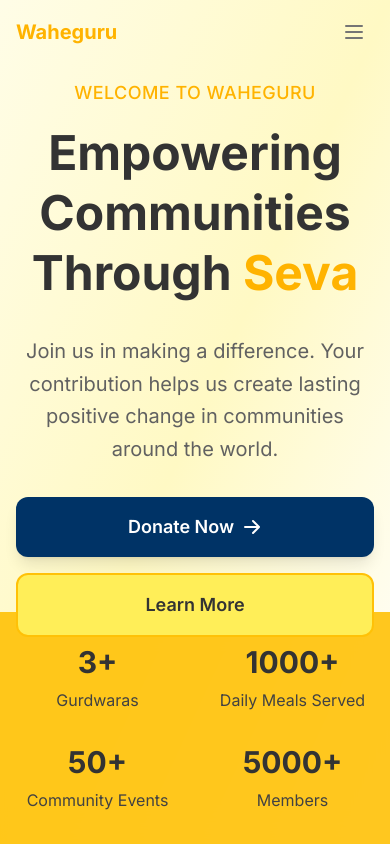
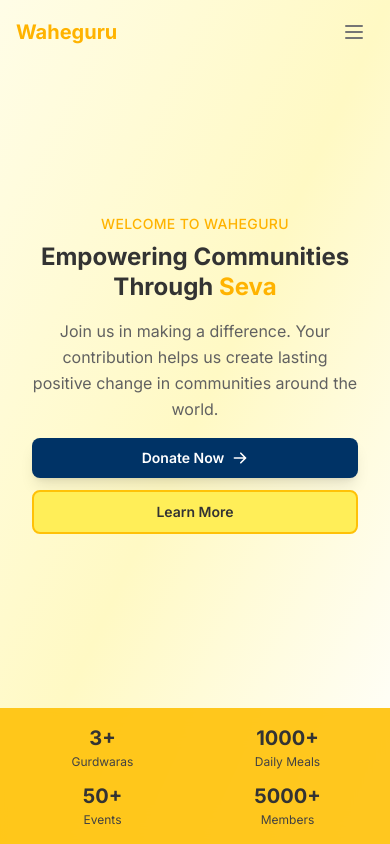
Before and after one commit to Red-Hibbert-Group/Waheguru, a Next.js app: page / in a window 390 px wide. Shown: the top 844 px of the page. Built offline with nearby package versions, Linux system fonts and the light colour scheme.

Commit message:
updated responsive

```diff
--- a/src/components/Hero.tsx
+++ b/src/components/Hero.tsx
@@ -22,48 +22,49 @@ export default function Hero() {
 				/>
 			</div>
 
-			<div className="max-w-7xl mx-auto px-4 sm:px-6 lg:px-8 relative z-10">
-				<div className="grid lg:grid-cols-2 gap-12 items-center">
+			<div className="max-w-7xl mx-auto w-full px-4 sm:px-6 lg:px-8 relative z-10">
+				<div className="grid lg:grid-cols-2 gap-8 lg:gap-12 items-center">
 					{/* Content */}
 					<motion.div
 						initial={{ opacity: 0, y: 20 }}
 						animate={{ opacity: 1, y: 0 }}
 						transition={{ duration: 0.8, ease: "easeOut" }}
-						className="text-center lg:text-left space-y-8 pb-32 sm:pb-0"
+						className="text-center lg:text-left space-y-4 sm:space-y-6 pb-32 sm:pb-40 lg:pb-0 mt-8 sm:mt-0"
 					>
-						<div className="space-y-4">
-							<h2 className="text-lg font-medium text-primary-600 tracking-wide uppercase">
+						<div className="space-y-2 sm:space-y-3">
+							<h2 className="text-sm sm:text-base md:text-lg font-medium text-primary-600 tracking-wide uppercase">
 								Welcome to Waheguru
 							</h2>
-							<h1 className="text-5xl lg:text-6xl font-bold text-neutral-900 leading-tight">
+							<h1 className="text-2xl sm:text-3xl md:text-4xl lg:text-5xl xl:text-6xl font-bold text-neutral-900 leading-tight sm:leading-tight md:leading-tight">
 								Empowering Communities Through{' '}
 								<span className="text-primary-600">Seva</span>
 							</h1>
 						</div>
 
-						<p className="text-xl text-neutral-700 leading-relaxed max-w-2xl">
+						<p className="text-base sm:text-lg md:text-xl text-neutral-700 leading-relaxed max-w-2xl mx-auto lg:mx-0 px-4 sm:px-0">
 							Join us in making a difference. Your contribution helps us create
 							lasting positive change in communities around the world.
 						</p>
 
-						<div className="flex flex-col sm:flex-row gap-4 justify-center lg:justify-start mb-8 sm:mb-0">
+						<div className="flex flex-col sm:flex-row gap-3 sm:gap-4 justify-center lg:justify-start px-4 sm:px-0">
 							<Link
 								href="/donate"
-								className="inline-flex items-center justify-center px-8 py-4 text-lg
-								font-semibold text-white bg-secondary-500 rounded-xl hover:bg-secondary-600
-								transform hover:scale-105 transition-all duration-300 shadow-lg
-								hover:shadow-secondary-300/50"
+								className="inline-flex items-center justify-center px-5 sm:px-6 md:px-8 py-2.5 sm:py-3 md:py-4
+								text-sm sm:text-base md:text-lg font-semibold text-white bg-secondary-500 rounded-lg sm:rounded-xl
+								hover:bg-secondary-600 transform hover:scale-105 transition-all duration-300 shadow-lg
+								hover:shadow-secondary-300/50 whitespace-nowrap"
 							>
 								Donate Now
-								<svg xmlns="http://www.w3.org/2000/svg" className="h-5 w-5 ml-2" viewBox="0 0 20 20" fill="currentColor">
+								<svg xmlns="http://www.w3.org/2000/svg" className="h-4 w-4 sm:h-5 sm:w-5 ml-2" viewBox="0 0 20 20" fill="currentColor">
 									<path fillRule="evenodd" d="M10.293 3.293a1 1 0 011.414 0l6 6a1 1 0 010 1.414l-6 6a1 1 0 01-1.414-1.414L14.586 11H3a1 1 0 110-2h11.586l-4.293-4.293a1 1 0 010-1.414z" clipRule="evenodd" />
 								</svg>
 							</Link>
 							<Link
 								href="/about"
-								className="inline-flex items-center justify-center px-8 py-4 text-lg
-								font-semibold text-neutral-900 bg-primary-400 rounded-xl hover:bg-primary-500
-								transform hover:scale-105 transition-all duration-300 border-2 border-primary-500"
+								className="inline-flex items-center justify-center px-5 sm:px-6 md:px-8 py-2.5 sm:py-3 md:py-4
+								text-sm sm:text-base md:text-lg font-semibold text-neutral-900 bg-primary-400 rounded-lg sm:rounded-xl
+								hover:bg-primary-500 transform hover:scale-105 transition-all duration-300
+								border-2 border-primary-500 whitespace-nowrap"
 							>
 								Learn More
 							</Link>
@@ -100,23 +101,23 @@ export default function Hero() {
 				transition={{ duration: 0.8, ease: "easeOut", delay: 0.5 }}
 				className="absolute bottom-0 left-0 right-0 bg-primary-500/90 backdrop-blur-lg"
 			>
-				<div className="max-w-7xl mx-auto px-4 sm:px-6 lg:px-8 py-8">
-					<div className="grid grid-cols-2 md:grid-cols-4 gap-8 text-center">
-						<div className="space-y-2">
-							<h3 className="text-3xl font-bold text-neutral-900">3+</h3>
-							<p className="text-neutral-800">Gurdwaras</p>
+				<div className="max-w-7xl mx-auto px-4 sm:px-6 lg:px-8 py-4 sm:py-6 md:py-8">
+					<div className="grid grid-cols-2 md:grid-cols-4 gap-3 sm:gap-4 md:gap-8 text-center">
+						<div className="space-y-0.5 sm:space-y-1 md:space-y-2">
+							<h3 className="text-xl sm:text-2xl md:text-3xl font-bold text-neutral-900">3+</h3>
+							<p className="text-xs sm:text-sm md:text-base text-neutral-800">Gurdwaras</p>
 						</div>
-						<div className="space-y-2">
-							<h3 className="text-3xl font-bold text-neutral-900">1000+</h3>
-							<p className="text-neutral-800">Daily Meals Served</p>
+						<div className="space-y-0.5 sm:space-y-1 md:space-y-2">
+							<h3 className="text-xl sm:text-2xl md:text-3xl font-bold text-neutral-900">1000+</h3>
+							<p className="text-xs sm:text-sm md:text-base text-neutral-800">Daily Meals</p>
 						</div>
-						<div className="space-y-2">
-							<h3 className="text-3xl font-bold text-neutral-900">50+</h3>
-							<p className="text-neutral-800">Community Events</p>
+						<div className="space-y-0.5 sm:space-y-1 md:space-y-2">
+							<h3 className="text-xl sm:text-2xl md:text-3xl font-bold text-neutral-900">50+</h3>
+							<p className="text-xs sm:text-sm md:text-base text-neutral-800">Events</p>
 						</div>
-						<div className="space-y-2">
-							<h3 className="text-3xl font-bold text-neutral-900">5000+</h3>
-							<p className="text-neutral-800">Members</p>
+						<div className="space-y-0.5 sm:space-y-1 md:space-y-2">
+							<h3 className="text-xl sm:text-2xl md:text-3xl font-bold text-neutral-900">5000+</h3>
+							<p className="text-xs sm:text-sm md:text-base text-neutral-800">Members</p>
 						</div>
 					</div>
 				</div>
```
